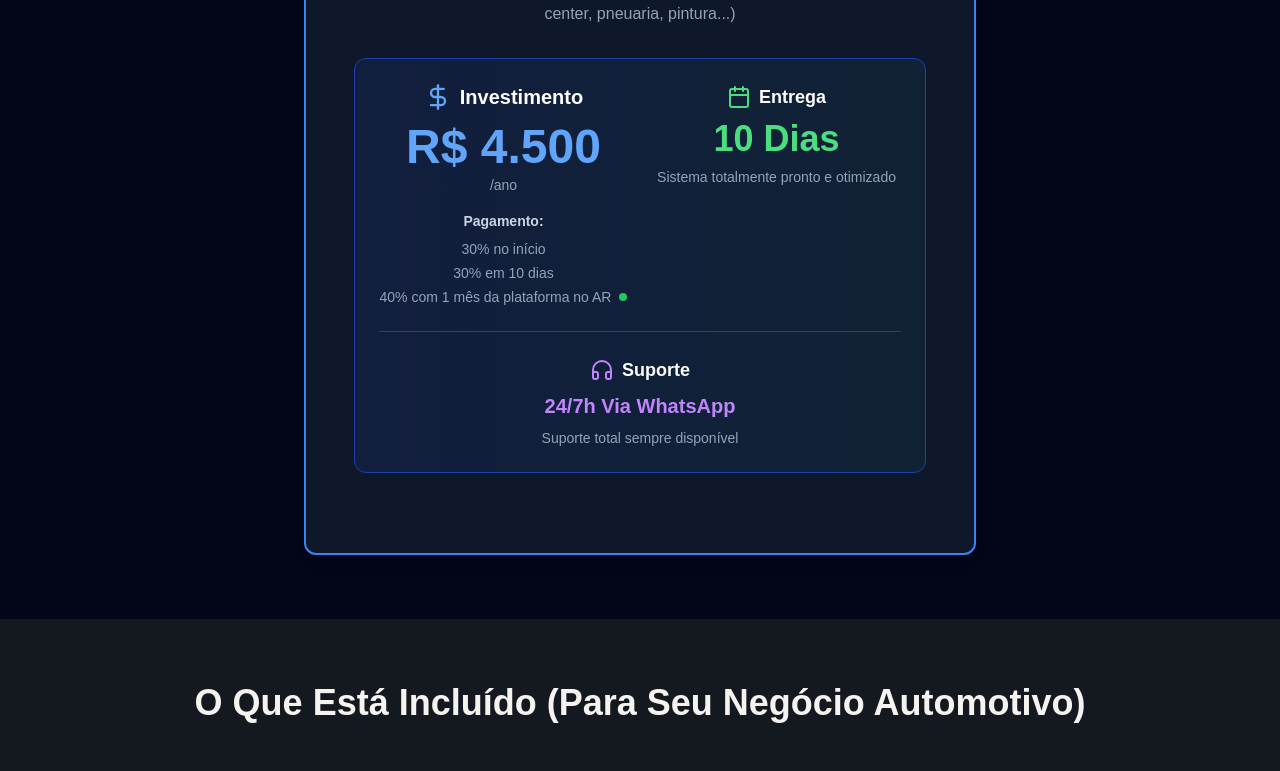
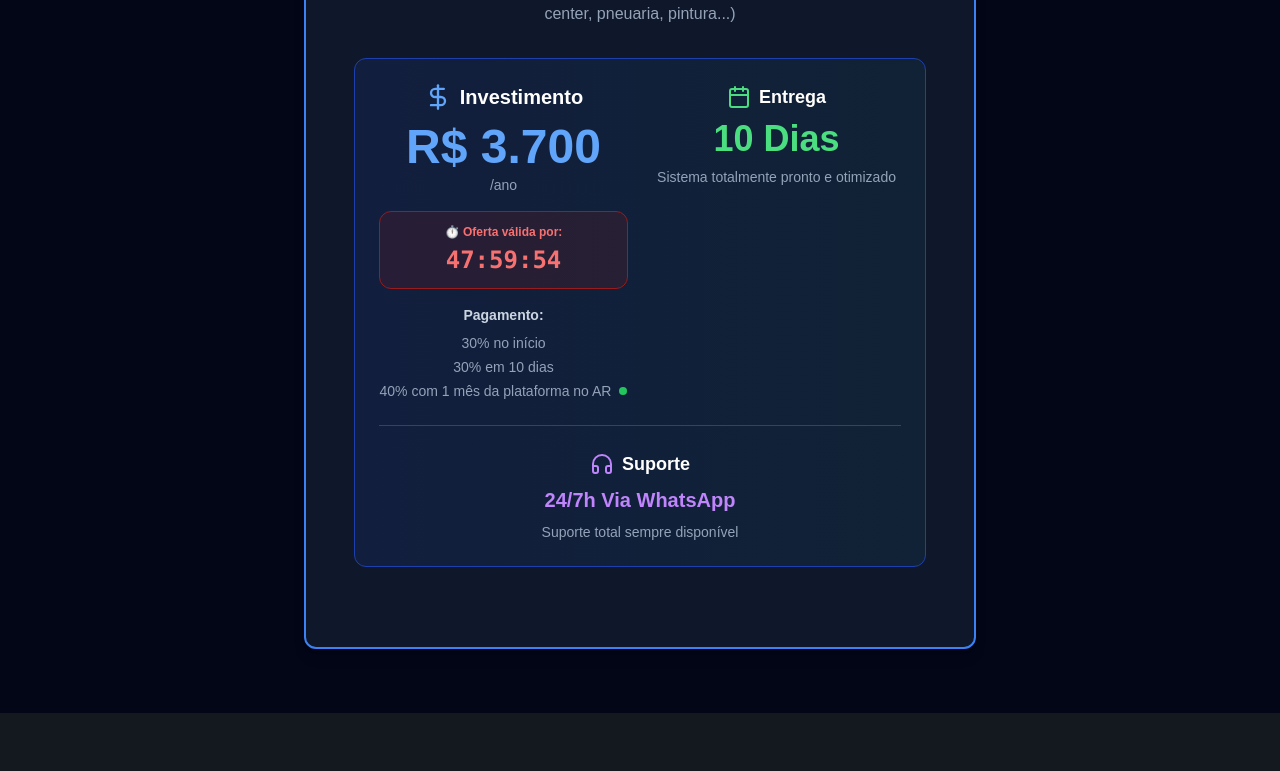
Before and after one commit to Roque-Pro/NexosDigital, a React (Vite) app: page /autoclub-pro in a window 1280 px wide. Shown: the part 5907-6678 px from the top of the page. Built offline with nearby package versions, Linux system fonts and the light colour scheme; the HTML template or start-up script is replaced by a standard one.

Commit message:
feat: add 48-hour countdown timer to AutoClub Pro pricing and update value to R$ 3.700
Amp-Thread-ID: https://ampcode.com/threads/T-019cce39-3aa9-77aa-9781-f6bf5d61b43c
Co-authored-by: Amp <amp@ampcode.com>

```diff
--- a/src/pages/AutoClubPro.tsx
+++ b/src/pages/AutoClubPro.tsx
@@ -1,4 +1,4 @@
-import { useState } from "react";
+import { useState, useEffect } from "react";
 import { Button } from "@/components/ui/button";
 import Navbar from "@/components/Navbar";
 import Footer from "@/components/Footer";
@@ -24,6 +24,29 @@ const AutoClubPro = () => {
   const [email, setEmail] = useState("");
   const [submitted, setSubmitted] = useState(false);
   const [selectedImage, setSelectedImage] = useState<string | null>(null);
+  const [timeLeft, setTimeLeft] = useState(48 * 60 * 60); // 48 horas em segundos
+
+  // Timer que reinicia a cada 48 horas
+  useEffect(() => {
+    const interval = setInterval(() => {
+      setTimeLeft((prev) => {
+        if (prev <= 1) {
+          return 48 * 60 * 60; // Reinicia para 48 horas
+        }
+        return prev - 1;
+      });
+    }, 1000);
+
+    return () => clearInterval(interval);
+  }, []);
+
+  // Função para formatar o tempo em HH:MM:SS
+  const formatTime = (seconds: number) => {
+    const hours = Math.floor(seconds / 3600);
+    const minutes = Math.floor((seconds % 3600) / 60);
+    const secs = seconds % 60;
+    return `${hours.toString().padStart(2, "0")}:${minutes.toString().padStart(2, "0")}:${secs.toString().padStart(2, "0")}`;
+  };
 
   const handleSubmit = (e: React.FormEvent) => {
     e.preventDefault();
@@ -777,9 +800,18 @@ const AutoClubPro = () => {
                        </h3>
                      </div>
                     <p className="text-5xl font-black text-blue-600 dark:text-blue-400 mb-1">
-                      R$ 4.500
+                      R$ 3.700
                     </p>
                     <p className="text-sm text-slate-600 dark:text-slate-400 mb-4">/ano</p>
+
+                    {/* Countdown Timer */}
+                    <div className="mb-4 p-3 bg-red-50 dark:bg-red-900/20 border border-red-200 dark:border-red-800 rounded-lg">
+                      <p className="text-xs text-red-600 dark:text-red-400 font-semibold mb-1">⏱️ Oferta válida por:</p>
+                      <p className="text-2xl font-black text-red-600 dark:text-red-400 font-mono">
+                        {formatTime(timeLeft)}
+                      </p>
+                    </div>
+
                     <div className="space-y-2 text-sm mt-2">
                       <p className="font-semibold text-slate-700 dark:text-slate-300">
                         Pagamento:
@@ -976,7 +1008,7 @@ const AutoClubPro = () => {
             </div>
 
             <p className="text-blue-100 text-sm">
-              Investimento: R$ 4.500/ano (30% • 30% em 10 dias • 40% com 1 mês) | Entrega: 10 dias | Suporte: 24/7h
+              Investimento: R$ 3.700/ano (30% • 30% em 10 dias • 40% com 1 mês) | Entrega: 10 dias | Suporte: 24/7h
             </p>
           </div>
         </section>
```
